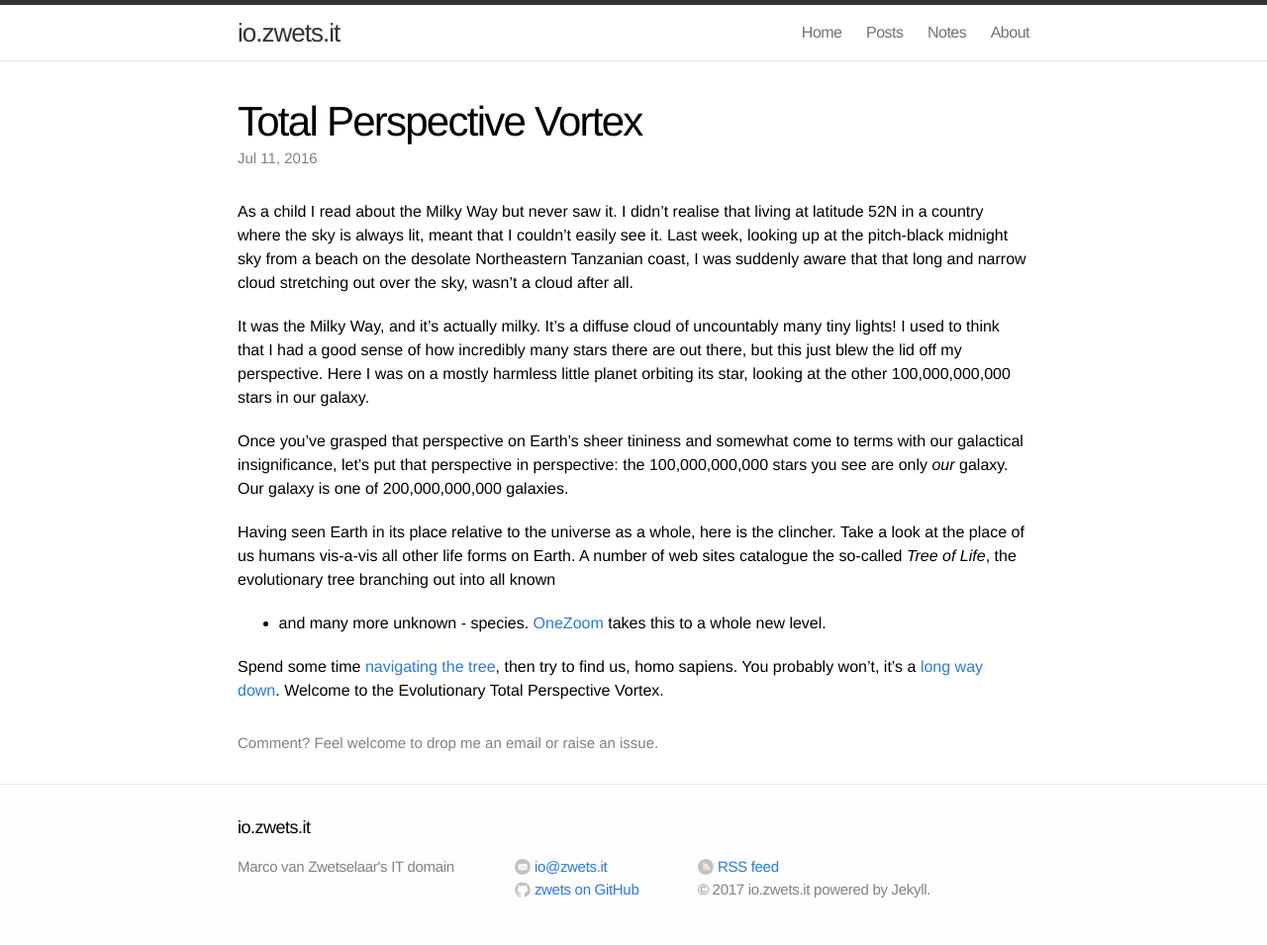
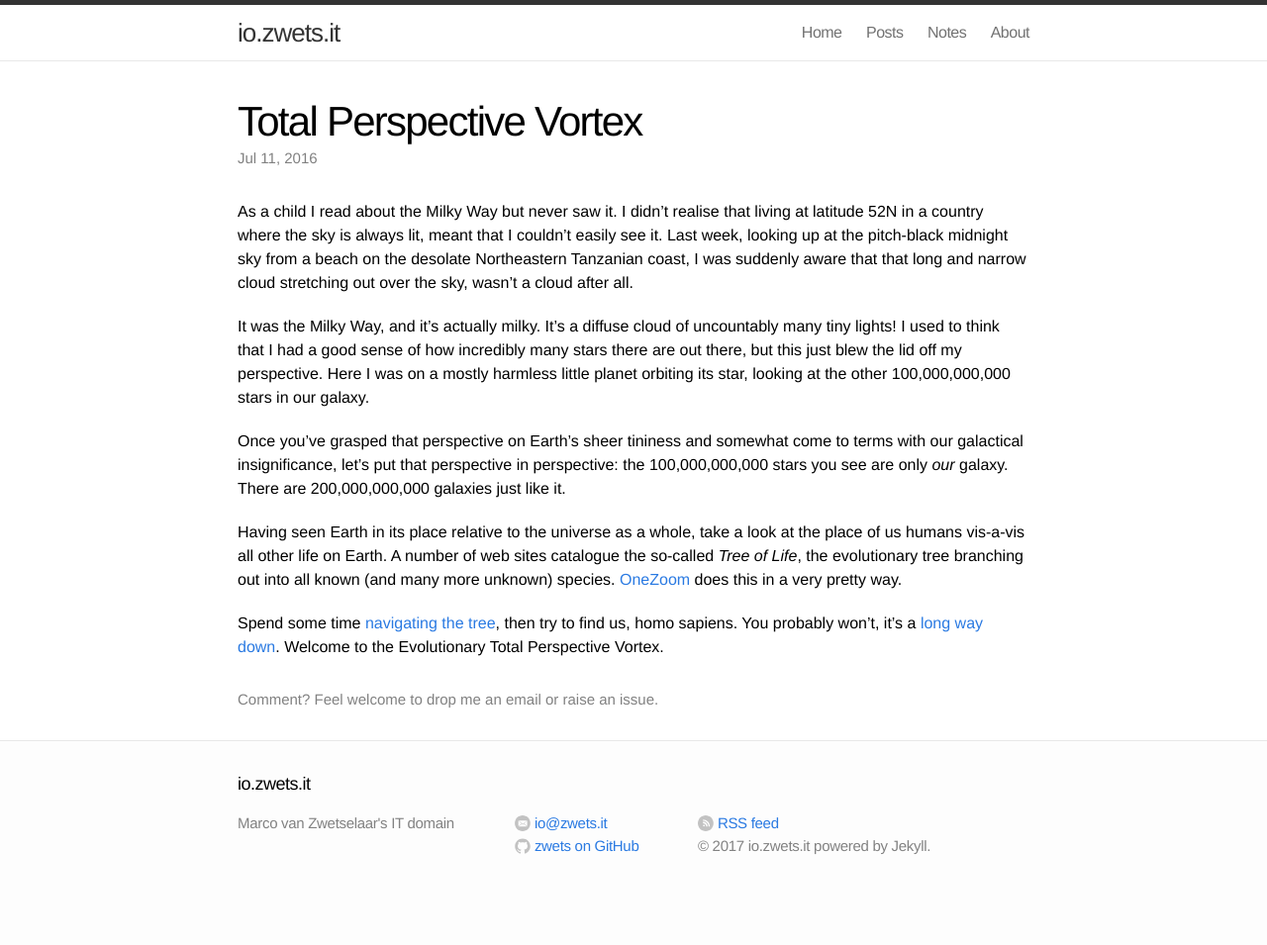
Before and after one commit to zwets/zwets.github.io, a Jekyll site: the page built from _posts/2016-07-11-total-perspective-vortex.md, in a window 1280 px wide. Shown: the whole page at 99% size. Built offline with Jekyll 4.4.1, drawn with Linux system fonts in a browser that asks for light colours; after the commit the page ends 911 px from its top, so only the background shows below that.

Commit message:
Fix parentheses

```diff
--- a/_posts/2016-07-11-total-perspective-vortex.md
+++ b/_posts/2016-07-11-total-perspective-vortex.md
@@ -23,15 +23,15 @@ stars in our galaxy.
 Once you've grasped that perspective on Earth's sheer tininess
 and somewhat come to terms with our galactical insignificance, let's
 put that perspective in perspective: the 100,000,000,000 stars
-you see are only *our* galaxy.  Our galaxy is one of 200,000,000,000
-galaxies.
+you see are only *our* galaxy.  There are 200,000,000,000 galaxies
+just like it.
 
 Having seen Earth in its place relative to the universe as a whole,
-here is the clincher.  Take a look at the place of us humans vis-a-vis
-all other life forms on Earth.  A number of web sites catalogue the so-called
-*Tree of Life*, the evolutionary tree branching out into all known
-- and many more unknown - species.  [OneZoom](http://onezoom.org/) takes
-this to a whole new level.
+take a look at the place of us humans vis-a-vis all other life on Earth.
+A number of web sites catalogue the so-called *Tree of Life*, the
+evolutionary tree branching out into all known (and many more unknown)
+species.  [OneZoom](http://onezoom.org/) does this in a very pretty
+way.
 
 Spend some time [navigating the tree](http://www.onezoom.org/life.html),
 then try to find us, homo sapiens.  You probably won't, it's a [long
```
